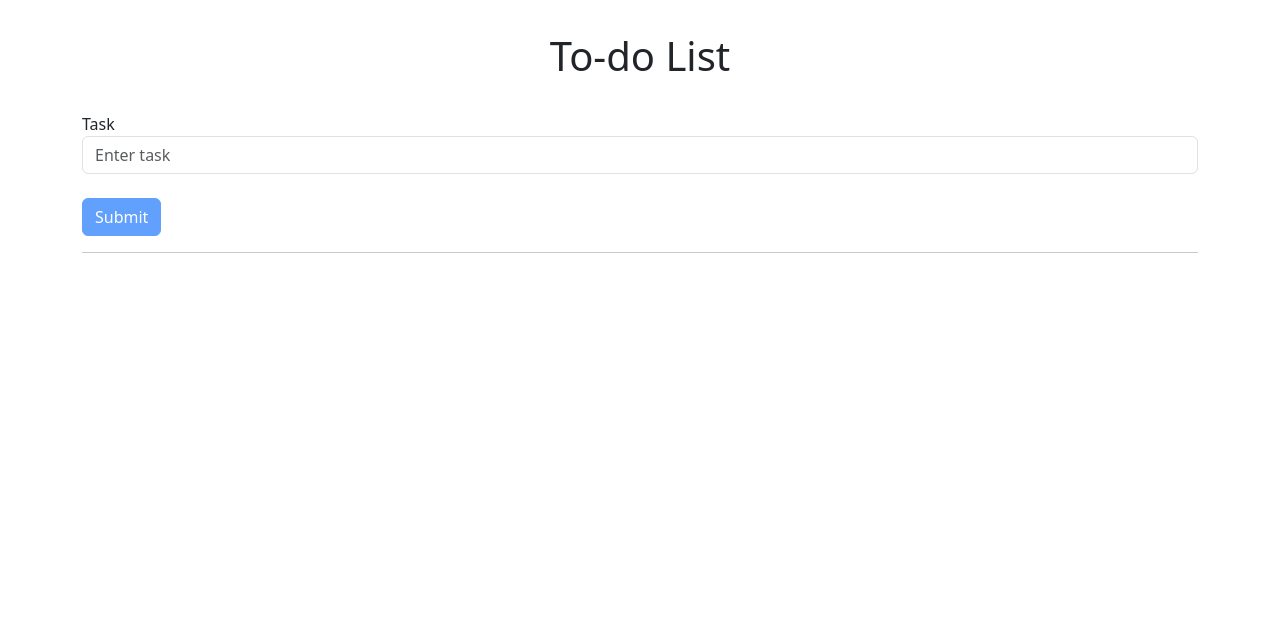
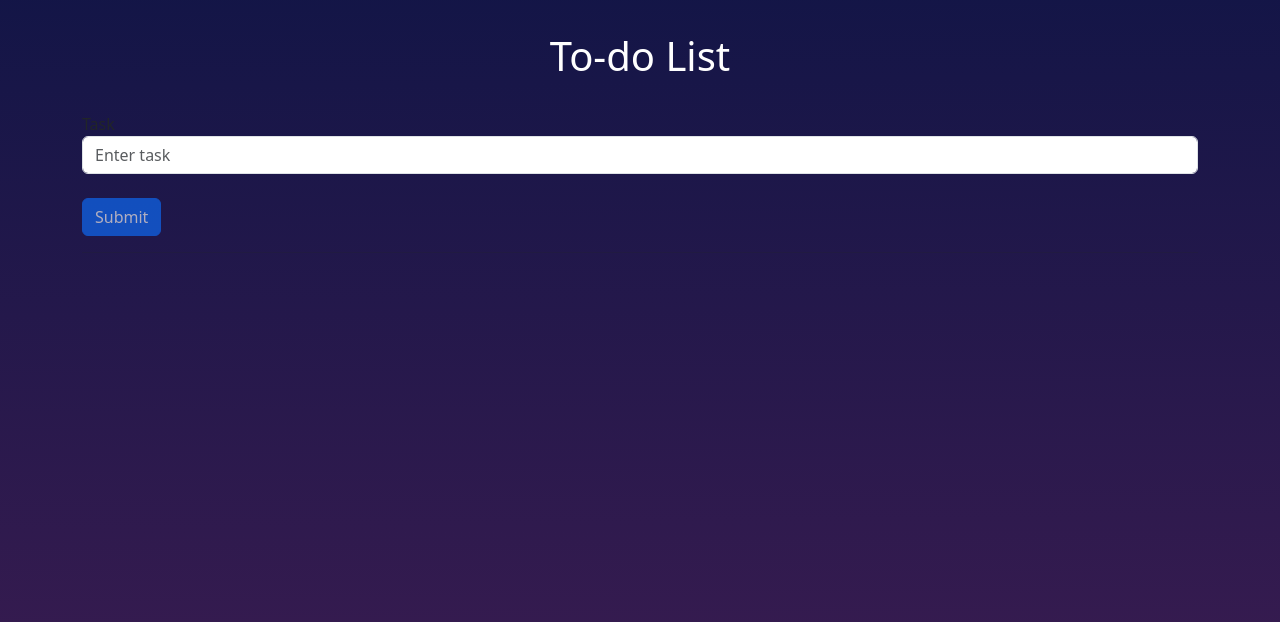
Before and after one commit to naveenvarma19/TodoList, an Angular app: page / in a window 1280 px wide. Shown: the top 622 px of the page. Built offline with nearby package versions, Linux system fonts and the light colour scheme.

Commit message:
Added gradient and css to table

```diff
--- a/src/app/components/todolist/todolist.component.css
+++ b/src/app/components/todolist/todolist.component.css
@@ -9,3 +9,28 @@
 .crossed {
   text-decoration: line-through;
 }
+.table-rounded {
+  border-radius: 15px;
+  overflow: hidden;
+  border-collapse: separate; /* Ensure borders don't overlap */
+}
+
+.table-rounded thead {
+  border-top-left-radius: 15px;
+  border-top-right-radius: 15px;
+  overflow: hidden;
+}
+
+.table-rounded thead tr {
+  border-top-left-radius: 15px;
+  border-top-right-radius: 15px;
+  overflow: hidden;
+}
+
+.table-rounded tbody tr:last-child td:first-child {
+  border-bottom-left-radius: 15px;
+}
+
+.table-rounded tbody tr:last-child td:last-child {
+  border-bottom-right-radius: 15px;
+}
--- a/src/app/components/todolist/todolist.component.html
+++ b/src/app/components/todolist/todolist.component.html
@@ -1,5 +1,5 @@
 <div class="container">
-  <h1 class="text-center p-4 m-2">To-do List</h1>
+  <h1 class="text-center p-4 m-2 text-white">To-do List</h1>
 
   <form (ngSubmit)="onSubmit(taskForm)" #taskForm="ngForm">
     <div class="form-group">
@@ -27,7 +27,7 @@
   </form>
   <hr />
   @if (taskList.length>0) {
-  <table class="table">
+  <table class="table table-rounded">
     <thead class="text-center">
       <tr>
         <th scope="col">Task</th>
@@ -43,7 +43,7 @@
         <td class="text-center">
           <input
             type="text"
-            class="form-control w-50"
+            class="form-control w-100 text-center"
             id="taskInTable"
             value="{{ task.taskName }}"
             [readOnly]="!task.isEditable"
--- a/src/styles.css
+++ b/src/styles.css
@@ -1 +1,9 @@
 /* You can add global styles to this file, and also import other style files */
+body {
+  height: 100vh;
+  background: linear-gradient(
+    179.4deg,
+    rgb(12, 20, 69) -16.9%,
+    rgb(71, 30, 84) 119.9%
+  );
+}
```
